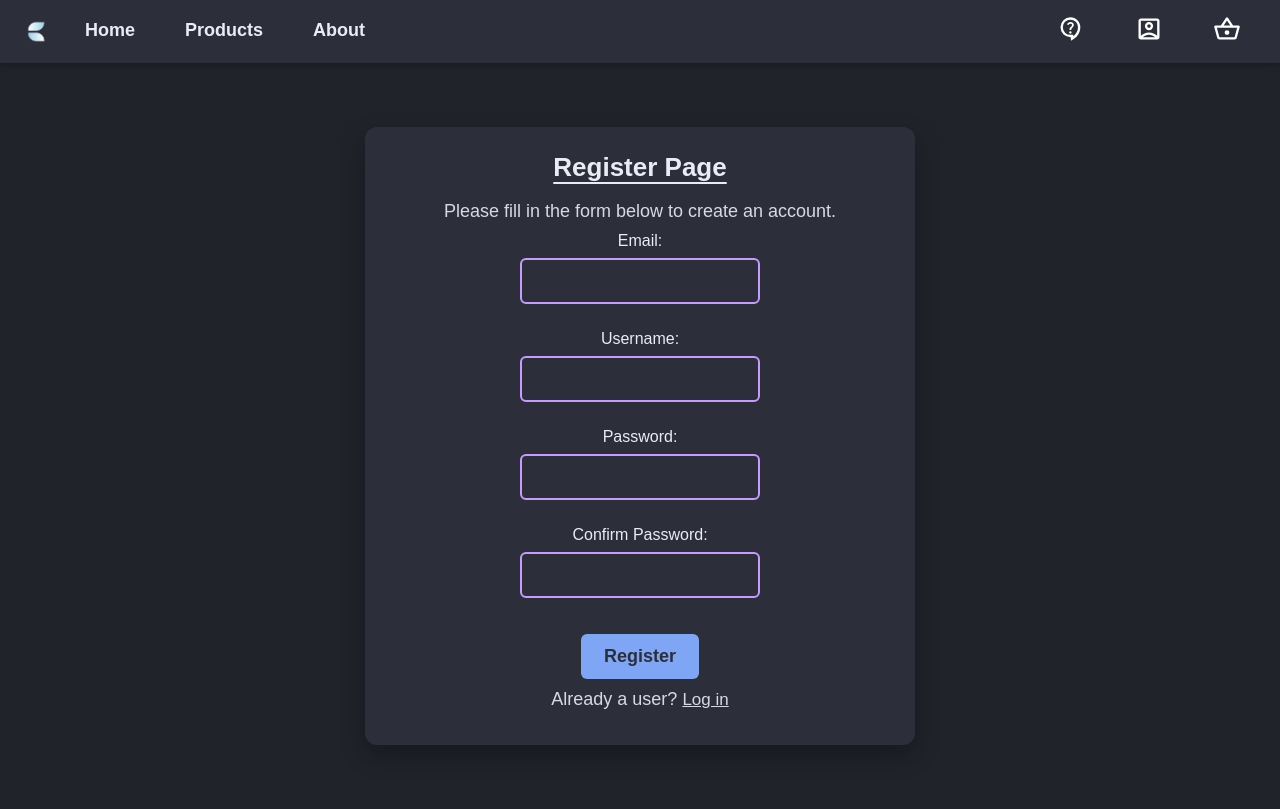
After one commit to JanishK/Team_Project_TP2_Games_Store, a PHP site: page /Pages/registration_page.php in a window 1280 px wide. The commit adds this page. Run offline with PHP 8.4, Linux system fonts and the light colour scheme.

Commit message:
fix the php for the registration and fixed and made an eroor_message and success_message and made the relevant CSS for it

```diff
--- a/CSS/style.css
+++ b/CSS/style.css
@@ -223,3 +223,26 @@ body {
   from { opacity: 0; transform: translateY(10px); }
   to   { opacity: 1; transform: translateY(0); }
 }
+/* ---------------------------------------------------
+    ERROR AND SUCCESS MESSAGES
+--------------------------------------------------- */
+.error-message {
+  width: 90%;
+  padding: 12px;
+  margin-bottom: 15px;
+  background-color: #ff4d4d; /* Bright red */
+  color: white;
+  border-radius: 6px;
+  text-align: center;
+  font-weight: 600;
+}
+.success-message {
+  width: 90%;
+  padding: 12px;
+  margin-bottom: 15px;
+  background-color: #4BB543; /* Bright green */
+  color: white;
+  border-radius: 6px;
+  text-align: center;
+  font-weight: 600;
+}
--- a/Pages/connectdb.php
+++ b/Pages/connectdb.php
@@ -1,7 +1,7 @@
 <?php
 
 $db_host = 'localhost';
-$db_name = 'gaming';
+$db_name = 'game_store';
 $username = 'root';
 $password = '';
 
--- /dev/null
+++ b/Pages/registration_page.php
@@ -0,0 +1,103 @@
+<?php
+  $error_message = '';
+  $success_message = '';
+//if the form has been submitted
+if (isset($_POST['submitted'])){
+ #prepare the form input
+
+  // connect to the database
+  require_once('connectdb.php');
+
+  $username=isset($_POST['username'])? trim($_POST['username']):false;
+  $password=isset($_POST['password'])? trim($_POST['password']):false;
+  $password_confirm=isset($_POST['Confirm_password'])? trim($_POST['Confirm_password']):false;
+  $email=isset($_POST['email'])? trim($_POST['email']):false;
+  if (!($username)){
+	$error_message = "Please enter a valid Username!";
+	}
+    elseif(!($password)){
+        $error_message = "Please enter a valid Password!";
+    }
+    elseif(!($password_confirm)){
+        $error_message = "Please confirm your Password!";
+    }
+  elseif (($password !== $password_confirm)) {
+    $error_message = "passwords do not match!";
+  }
+	elseif (!($email)) {
+       $error_message = "Please enter a valid email!";
+    }
+    else{
+    // all is well, proceed to register the user
+    $password_hash = password_hash($password, PASSWORD_DEFAULT);
+ try{
+
+	#register user by inserting the user info
+	$stat=$db->prepare("insert into users (username, password, email,is_admin) VALUES (?, ?, ?, ?)");
+	$stat->execute(array($username, $password_hash,$email,0));
+
+	$id=$db->lastInsertId();
+	$success_message = "Congratulations $username! you are now registered. ";
+
+ }
+ catch (PDOException $ex){
+	$error_message = "Sorry, a database error occurred! <br>";
+	$error_message = "Error details: <em>". $ex->getMessage()."</em>";
+ }
+}
+}
+?>
+<!DOCTYPE html>
+<html lang="en">
+<head>
+    <meta charset="UTF-8">
+    <meta name="viewport" content="width=device-width, initial-scale=1.0">
+    <title>Register</title>
+    <link rel="stylesheet" href="../CSS/style.css">
+    <link rel="icon" type="image/png" href="/Assets/Logo.png">
+</head>
+<body>
+    <div class="nav-bar">
+    <ul class="nav-left">
+        <img class="page_logo" src="/Assets/Logo.png" alt="">
+        <li><a href="./home_Page.html">Home</a></li>
+        <li><a href="./Products_Page.html">Products</a></li>
+        <li><a href="./aboutUs_Page.html">About</a></li>
+    </ul>
+
+    <ul class="nav-right">
+        <li><a href="./contact_us.html"><img src="/Assets/Support.svg" class="basket-icon" alt=""></a></li>
+        <li><a href="./registration_page.html"><img src="/Assets/Account.svg" class="basket-icon" alt=""></a></li>
+        <li><a href="./basket_Page.html">
+            <img src="/Assets/Basket.svg" class="basket-icon" />
+        </a></li>
+    </ul>
+</div>
+
+    <div class="register-container">
+        <h1>Register Page</h1>
+        <p>Please fill in the form below to create an account.</p>
+        <?php
+        if (!empty($error_message)){
+            echo '<div class="error-message">' . $error_message . '</div>';
+    }?>
+        <?php
+        if (!empty($success_message)){
+            echo '<div class="success-message">' . $success_message . '</div>';
+        }
+        ?>
+        <div class="registration-form">
+            <form method = "post" action="registration_page.php">
+	            Email:<input type="email" name="email" required /><br>
+	            Username: <input type="text" name="username" required /><br>
+	            Password: <input type="password" name="password" required /><br>
+                Confirm Password: <input type="password" name="Confirm_password" required /><br>
+	        <input type="submit" value="Register" />
+	        <input type="hidden" name="submitted" value="true"/>
+        </div>
+
+  </form>
+  <p> Already a user? <a href="login_Page.html">Log in</a>  </p>
+    </div>
+</body>
+</html>
--- /dev/null
+++ b/desktop.ini
@@ -0,0 +1,2 @@
+[.ShellClassInfo]
+LocalizedResourceName=@Team_Project_TP2_Games_Store,0
```
Also changed, not shown: Pages/registration_page.html (deleted, +0 -85 lines).
